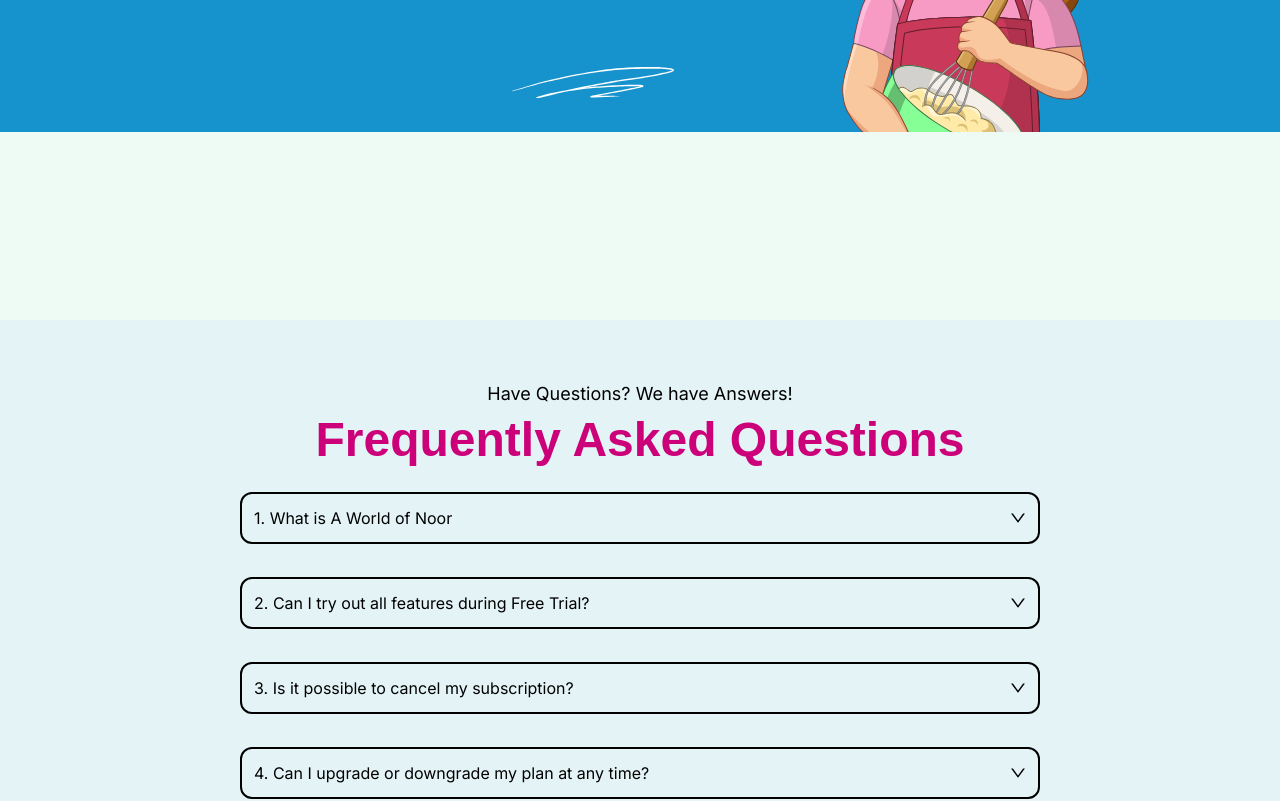
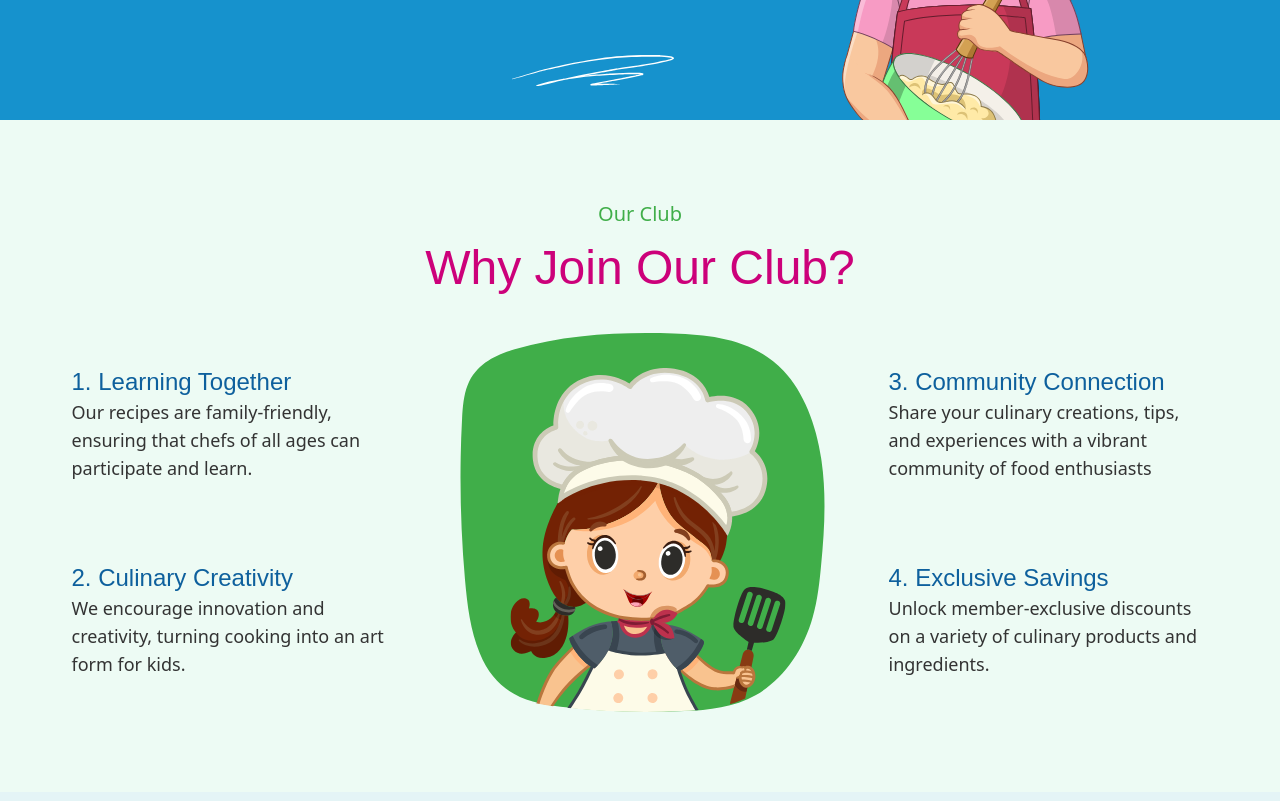
Before and after one commit to mecskyverse/aworldofnoor, a Next.js app: page /club in a window 1280 px wide. Shown: the part 560-1361 px from the top of the page. Built offline with nearby package versions, Linux system fonts and the light colour scheme; a web font is replaced by a local one.

Commit message:
Pages updated

```diff
--- a/src/components/club/Hero.jsx
+++ b/src/components/club/Hero.jsx
@@ -4,15 +4,12 @@
 import logo from '@/../public/assets/heroLogo.svg'
 import heroCloud from '@/../public/assets/heroCloud.svg'
 import heroLines from '@/../public/assets/heroLines.svg'
-import choice1 from '@/../public/assets/Choice1.svg'
-import choice2 from '@/../public/assets/Choice2.svg'
-import choice3 from '@/../public/assets/Choice3.svg'
+import whyJoinCartoon from '@/../public/assets/whyJoinCartoon.svg'
 import arrowRight from '@/../public/assets/arrow-right.svg'
 const Hero = () => {
-    const clubArray = [choice1, choice2, choice3]
     return (
-        <div className='h-[90vh] w-full flex flex-col'>
-            <div className='bg-[#1692CD] h-[85%] w-full flex '>
+        <div className=' w-full flex flex-col'>
+            <div className='bg-[#1692CD] h-[75vh] w-full flex '>
                 <div className='w-2/5 h-full flex flex-col  justify-center items-center relative'>
                     <Image src={logo} className='absolute border-4 box-content md:left-28 left-14 -top-14 border-white bg-white rounded-full z-10' />
                     <div className='w-3/4 self-end flex flex-col gap-4 mr-5 relative'>
@@ -28,20 +25,33 @@
                     <Image className='absolute right-10 top-7' src={heroCloud} />
                 </div>
             </div>
-            {/* <div className='h-[1/2] pt-20 w-full flex flex-col justify-center items-center '>
-                <p className='text-[#40AE49] text-xl mb-4'>Let's Cook Together</p>
-                <h2 className='text-[#CC017A] text-5xl'>Which Club is Right for you</h2>
-                <div className='flex flex-row gap-8 mt-10'>
-                    {
-                        clubArray.map((choice, index) => {
-                            return (
-                                <Image key={index} src={choice} alt="Club SVG" />
-                            )
-                        })
-                    }
+            <div className='h-[1/2] pt-20 w-full flex flex-col justify-center items-center '>
+                <p className='text-[#40AE49] text-xl mb-4 font-sans'>Our Club</p>
+                <h2 className='text-[#CC017A] text-5xl'>Why Join Our Club?</h2>
+                <div className='flex flex-row gap-16 mt-10 items-center h-fit'>
+                    <span className='flex flex-col gap-20'>
+                        <span className='flex flex-col w-[320px]'>
+                            <h4 className='text-2xl text-[#0E609D]'>1. Learning Together</h4>
+                            <p className='font-sans text-[#333333] text-lg'>Our recipes are family-friendly, ensuring that chefs of all ages can participate and learn.</p>
+                        </span>
+                        <span className='flex flex-col w-[320px]'>
+                            <h4 className='text-2xl text-[#0E609D]'>2. Culinary Creativity</h4>
+                            <p className='font-sans text-[#333333] text-lg'>We encourage innovation and creativity, turning cooking into an art form for kids.</p>
+                        </span>
+                    </span>
+                    <Image src={whyJoinCartoon}  alt='join__cartoon' />
+                    <span className='flex flex-col gap-20'>
+                        <span className='flex flex-col w-[320px]'>
+                            <h4 className='text-2xl text-[#0E609D]'>3. Community Connection</h4>
+                            <p className='font-sans text-[#333333] text-lg'>Share your culinary creations, tips, and experiences with a vibrant community of food enthusiasts</p>
+                        </span>
+                        <span className='flex flex-col w-[320px]'>
+                            <h4 className='text-2xl text-[#0E609D]'>4. Exclusive Savings</h4>
+                            <p className='font-sans text-[#333333] text-lg'>Unlock member-exclusive discounts on a variety of culinary products and ingredients.</p>
+                        </span>
+                    </span>
                 </div>
-                <button className='mt-20 flex items-center gap-1 text-white px-4 font-medium text-2xl bg-[#40AE49] rounded-full'>Let's Cokkin'<Image src={arrowRight} /></button>
-            </div> */}
+            </div>
         </div>
 
     )
--- a/src/components/process/HowItWorks.jsx
+++ b/src/components/process/HowItWorks.jsx
@@ -6,7 +6,7 @@
         <section className='bg-[#EDFBF4] w-full pt-10 flex flex-col gap-16 items-center md:px-12 mb-16'>
             <span className='flex flex-col items-center'>
                 <span className='font-sans text-[#40AE49] mb-1 text-center'>4 Simple Step</span>
-                <h3 className='text-4xl text-[#CC017A]'>how does it work ?</h3>
+                <h3 className='text-5xl text-[#CC017A]'>how does it work ?</h3>
             </span>
             <section className='flex w-fit justify-center items-center md:gap-32'>
                 <div className=''>
@@ -29,15 +29,15 @@
                 <div className=''>
                     <h3 className='text-xl font-sans text-[#7eaec8] mb-4'>02</h3>
                     <h3 className='text-4xl text-[#0E609D] mb-4'>Get Equipped</h3>
-                    <p className='font-sans text-[#333333] max-w-[500px] text-lg]'>Start by choosing your culinary path. Select from our three clubs—Cook, Bake, or Explore—to find recipes and activities that match your interests. Each club offers unique and exciting experiences, ensuring there’s something for every young chef!"</p>
+                    <p className='font-sans text-[#333333] max-w-[500px] text-lg]'>Your culinary toolkit is waiting! In the 'Get Equipped' phase, we'll help you prepare your kitchen for action. You'll receive a checklist of kitchen essentials, tips on choosing the right ingredients, and safety guidelines to ensure a fun and safe cooking experience.</p>
                 </div>
 
             </section>
             <section className='flex w-fit justify-center items-center md:gap-32'>
                 <div className=''>
                     <h3 className='text-xl font-sans text-[#7eaec8] mb-4'>03</h3>
-                    <h3 className='text-4xl text-[#0E609D] mb-4'>Pick Your Adventure</h3>
-                    <p className='font-sans text-[#333333] max-w-[500px] text-lg]'>Start by choosing your culinary path. Select from our three clubs—Cook, Bake, or Explore—to find recipes and activities that match your interests. Each club offers unique and exciting experiences, ensuring there’s something for every young chef!"</p>
+                    <h3 className='text-4xl text-[#0E609D] mb-4'>Cook, Play & Learn</h3>
+                    <p className='font-sans text-[#333333] max-w-[500px] text-lg]'>It's showtime in the kitchen! 'Cook, Play, Learn' is where recipes come to life and your kitchen transforms into a classroom of flavors. Our step-by-step video tutorials are not just about following recipes—they're about understanding the science behind the cooking.</p>
                 </div>
                 <div className='bg-[url("../../public/assets/videoBgVector.svg")] flex justify-center items-center  bg-contain h-[450px] w-[470px]'>
                     <div className='vid-container h-[95%] w-[95%] '>
@@ -53,8 +53,8 @@
                 </div>
                 <div className=''>
                     <h3 className='text-xl font-sans text-[#7eaec8] mb-4'>04</h3>
-                    <h3 className='text-4xl text-[#0E609D] mb-4'>Pick Your Adventure</h3>
-                    <p className='font-sans text-[#333333] max-w-[500px] text-lg]'>Start by choosing your culinary path. Select from our three clubs—Cook, Bake, or Explore—to find recipes and activities that match your interests. Each club offers unique and exciting experiences, ensuring there’s something for every young chef!"</p>
+                    <h3 className='text-4xl text-[#0E609D] mb-4'>Share Your Creations</h3>
+                    <p className='font-sans text-[#333333] max-w-[500px] text-lg]'>The stage is set for you to shine! After cooking up a storm, 'Share Your Creations' invites you to showcase your culinary works of art. Snap a picture of your dish and upload it to our platform to join a vibrant gallery of young chefs' creations.</p>
                 </div>
             </section>
         </section>
```
Also changed, not shown: public/assets/whyJoinCartoon.svg (added).
